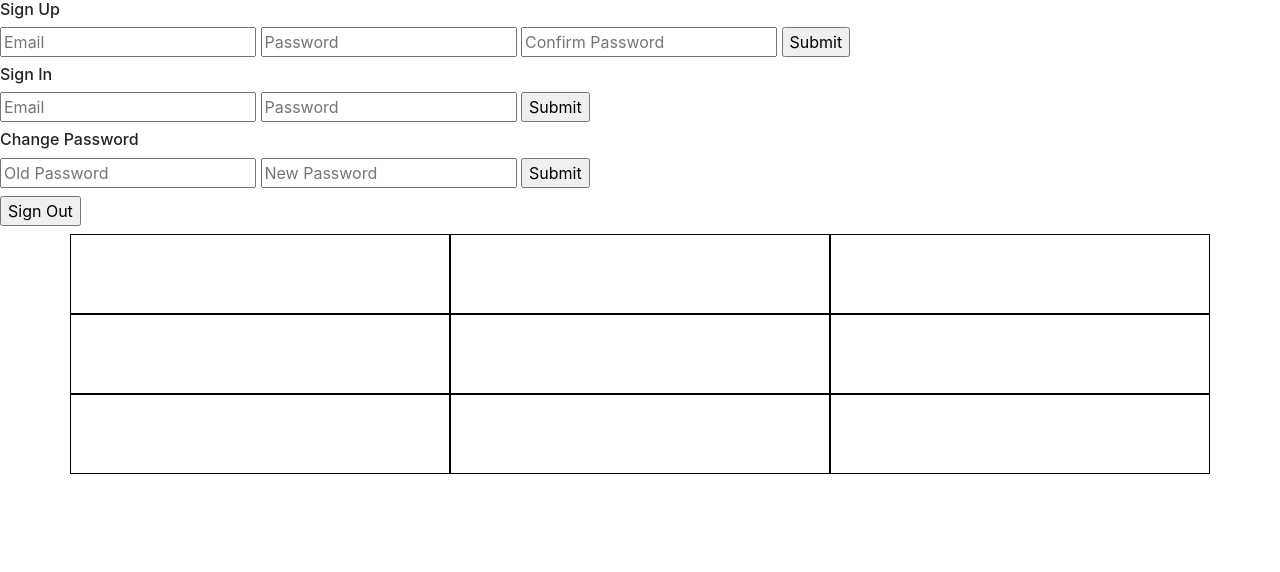
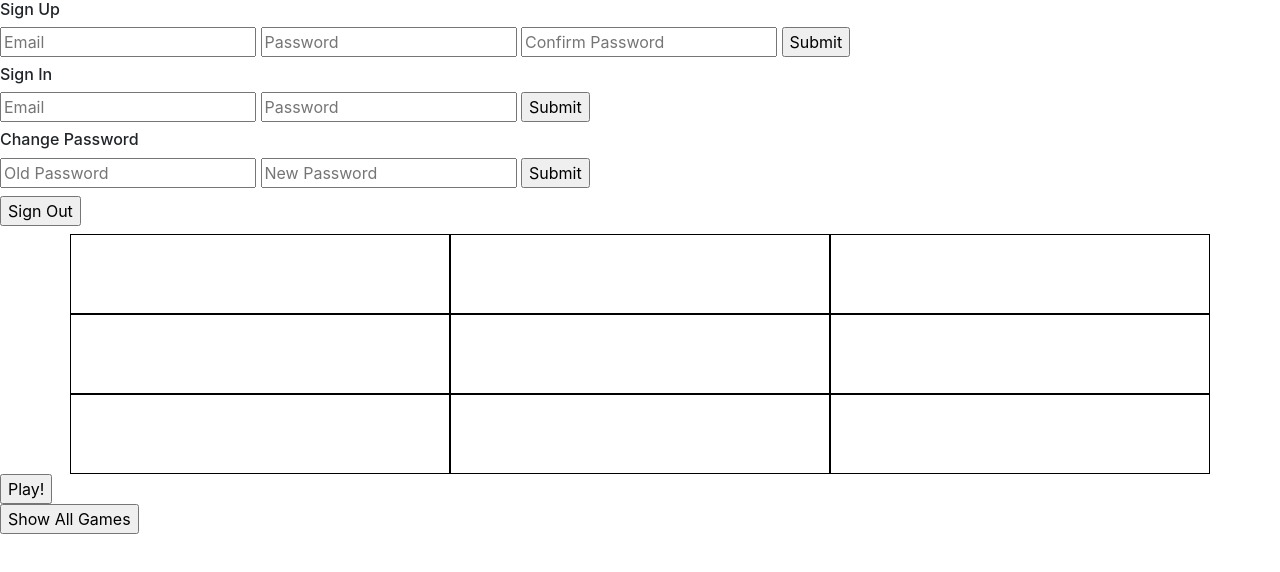
Before and after one commit to natalynyu/tictactoe-client, a website built with webpack: page index.html in a window 1280 px wide. Built offline with nearby package versions, Linux system fonts and the light colour scheme; a web font is replaced by a local one.

Commit message:
Add HTML for creating a new game

```diff
--- a/index.html
+++ b/index.html
@@ -58,5 +58,13 @@
               <div class="col-4 col-lg-4 box text-center cell" id="c8"></div>
             </div>
       </div>
+      <!-- Creates a new game -->
+      <input type="button" id="createGame" value="Play!">
+      <!-- Display all games -->
+      <div id="gameInfo">
+      <input type="button" id="showAllGames" value="Show All Games">
+      <h6 id='showAllGames-message'></h6>
+      </div>
+
     </body>
 </html>
```
